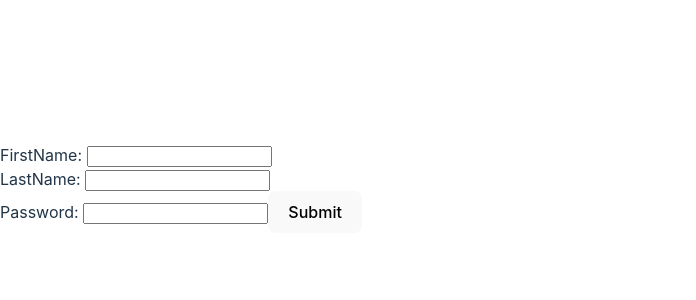
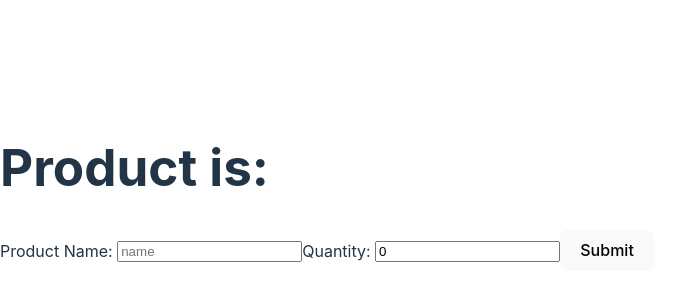
Before and after one commit to asimtimsina/Udemy_fullstack, a React (Vite) app in the folder first-react-project/: page / in a window 1280 px wide. Shown: the part 212-512 px from the top of the page, without its empty margins (0-696 px from the left). Built offline with nearby package versions, Linux system fonts and the light colour scheme.

Commit message:
660. Creating a Shopping List Form

```diff
--- a/first-react-project/src/App.jsx
+++ b/first-react-project/src/App.jsx
@@ -39,7 +39,9 @@ import SignupForm from "./SignupForm";
 // import { d6, sum, getRolls } from "./utils"
 // import Username from "./Username";
 
-import SignupFormBetter from "./SignupFormBetter"
+// import SignupFormBetter from "./SignupFormBetter"
+import ShoppingListForm from "./ShoppingListForm";
+
 
 // function lessThan4(dice) {
 //   return sum(dice) < 4;
@@ -113,7 +115,8 @@ function App() {
       {/* <BoxGrid /> */}
       {/* <Username /> */}
       {/* <SignupForm /> */}
-      <SignupFormBetter />
+      {/* <SignupFormBetter /> */}
+      <ShoppingListForm />
 
     </>
   )
--- /dev/null
+++ b/first-react-project/src/ShoppingListForm.jsx
@@ -0,0 +1,33 @@
+import { useState } from "react"
+
+
+export default function ShoppingListForm() {
+
+    const [shoppingForm, setShoppingForm] = useState({ name: "", quantity: 0 })
+
+    const handleChange = (evt) => {
+
+        setShoppingForm(currData => {
+            return { ...currData, [evt.target.name]: evt.target.value }
+        })
+
+    }
+
+
+    return (
+
+        <form >
+            <h1>Product is: {shoppingForm.name}</h1>
+            <label htmlFor="name">Product Name: </label>
+            <input onChange={handleChange} type="text" id='name' name="name" placeholder="name" value={shoppingForm.name} />
+
+            <label htmlFor="quantity">Quantity: </label>
+            <input onChange={handleChange} type="number" id='quantity' name="quantity" placeholder="quantity" value={shoppingForm.quantity} />
+
+            <button>Submit</button>
+
+        </form>
+
+    )
+
+}
--- a/first-react-project/src/SignupFormBetter.jsx
+++ b/first-react-project/src/SignupFormBetter.jsx
@@ -1,4 +1,5 @@
 import { useState } from "react"
+
 
 export default function SignupForm() {
 
```
